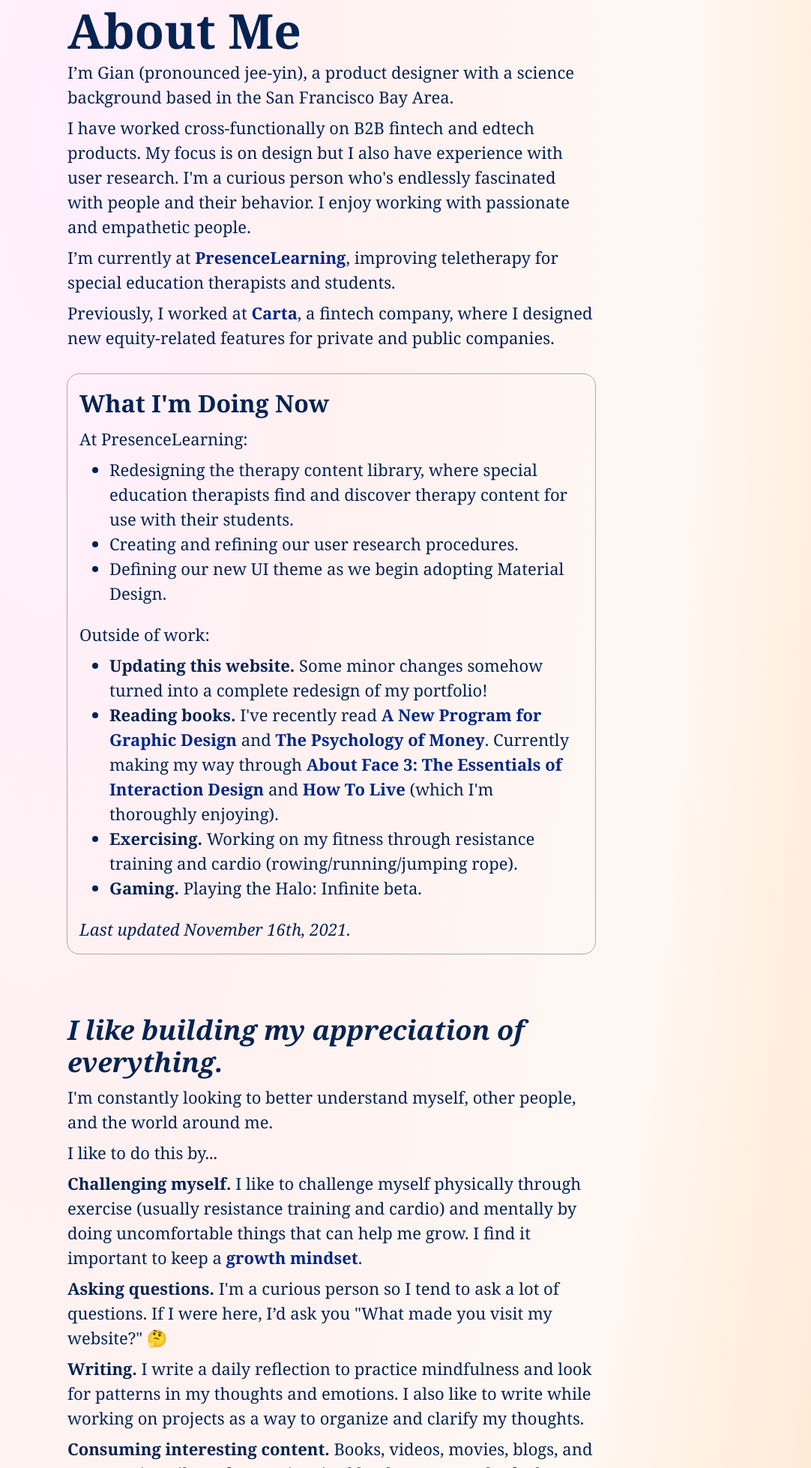
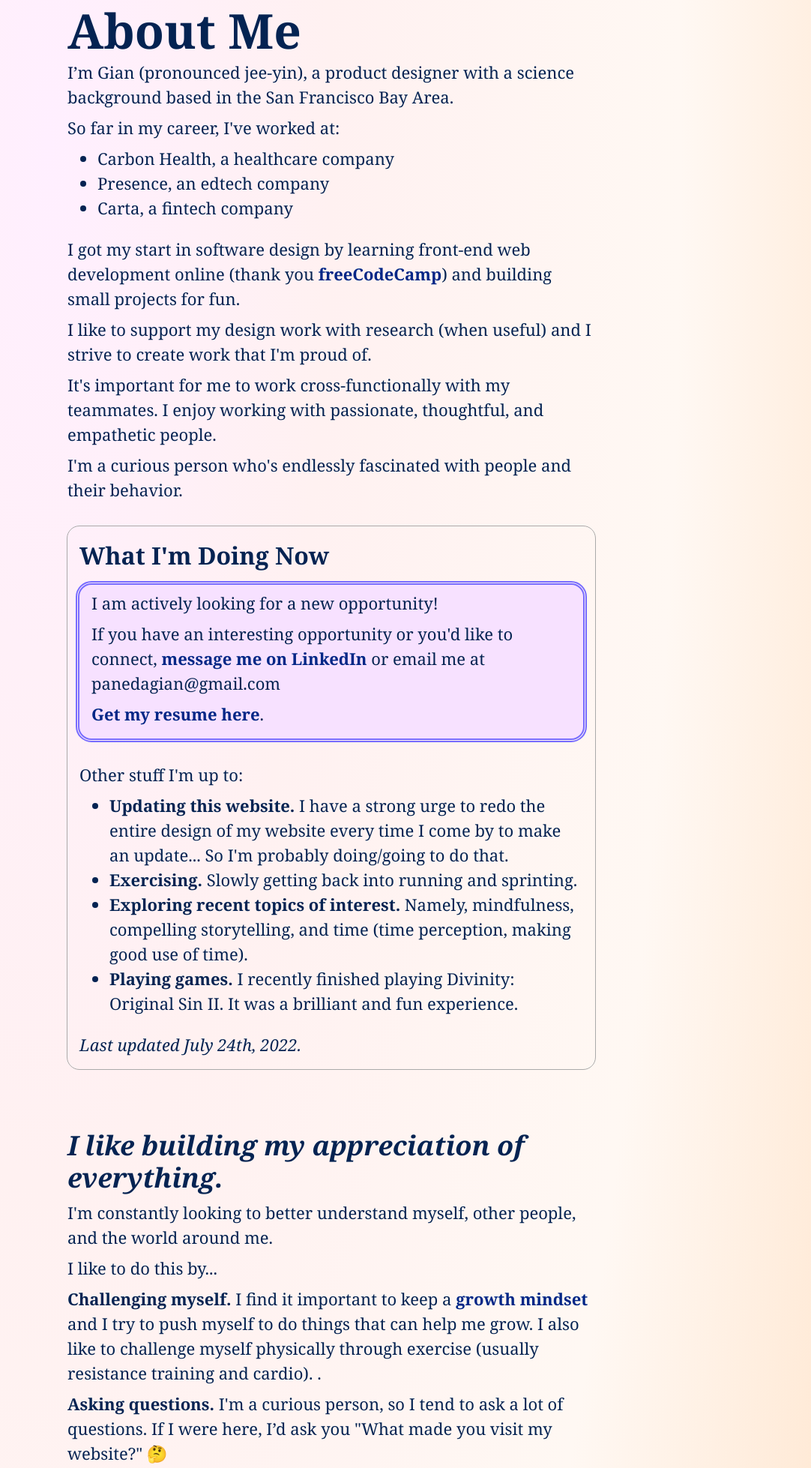
Before and after one commit to gianpaneda/gianpaneda.github.io, a plain HTML site: page about.html in a window 1280 px wide. Shown: the part 181-2139 px from the top of the page at 75% size, without its empty margins (198-1280 px from the left). Drawn offline with Linux system fonts and the light colour scheme; a web font is replaced by a local one.

Commit message:
updated about

```diff
--- a/about.html
+++ b/about.html
@@ -40,35 +40,37 @@
 				<p>
 					I’m Gian (pronounced jee-yin), a product designer with a science background based in the San Francisco Bay Area.
 				</p>
+				<p class="small-margin-bottom">So far in my career, I've worked at: </p>
+				<ul class="no-margin-top">
+					<li>Carbon Health, a healthcare company</li>
+					<li>Presence, an edtech company</li>
+					<li>Carta, a fintech company</li>
+				</ul>
+				<p>I got my start in software design by learning front-end web development online (thank you <a href="https://www.freecodecamp.org/">freeCodeCamp</a>) and building small projects for fun.</p>
+				<p>I like to support my design work with research (when useful) and I strive to create work that I'm proud of.</p>
 				<p>
-					I have worked cross-functionally on B2B fintech and edtech products. My focus is on design but I also have experience with user research. I'm a curious person who's endlessly fascinated with people and their behavior. I enjoy working with passionate and empathetic people.
-				<p>
-					I’m currently at <a href="https://www.presencelearning.com/" target="_blank">PresenceLearning</a>, improving teletherapy for special education therapists and students.
-				</p>
-				<p>
-					Previously, I worked at <a href="https://carta.com/" target="_blank">Carta</a>, a fintech company, where I designed new equity-related features for private and public companies.
-				</p>
+				It's important for me to work cross-functionally with my teammates. I enjoy working with passionate, thoughtful, and empathetic people.</p>
+				<p>I'm a curious person who's endlessly fascinated with people and their behavior. </p>
 			</div>
 			<div class="callout-box">
-				<h4 class="font-serif small-margin-bottom">What I'm Doing Now</h4>
+				<h4 class="font-serif medium-margin-bottom">What I'm Doing Now</h4>
+				<div class="attention-callout large-margin-bottom spacer">
+					<p>I am actively looking for a new opportunity!</p>
+					<p>If you have an interesting opportunity or you'd like to connect, <a href="https://www.linkedin.com/in/gianpaneda/" target="_blank">message me on LinkedIn</a> or email me at panedagian@gmail.com</p>
+					<p>
+						<a href="https://docs.google.com/document/d/1zE9jwqzhyu-PIvRkU4uxCExN5Jv-vr0GJGPdGCpW7mI/edit?usp=sharing" target="_blank">Get my resume here</a>.
+					</p>
+				</div>
 				<div>
-					<p class="small-margin-bottom">At PresenceLearning:</p>
+					<p class="small-margin-bottom">Other stuff I'm up to:</p>
 					<ul class="no-margin-top">
-						<li>Redesigning the therapy content library, where special education therapists find and discover therapy content for use with their students.</li>
-						<li>Creating and refining our user research procedures.</li>
-						<li>Defining our new UI theme as we begin adopting Material Design.</li>
+						<li><b>Updating this website.</b> I have a strong urge to redo the entire design of my website every time I come by to make an update... So I'm probably doing/going to do that.</li>
+						<li><b>Exercising.</b> Slowly getting back into running and sprinting.</li>
+						<li><b>Exploring recent topics of interest.</b> Namely, mindfulness, compelling storytelling, and time (time perception, making good use of time).</li>
+						<li><b>Playing games.</b> I recently finished playing Divinity: Original Sin II. It was a brilliant and fun experience.</li>
 					</ul>
 				</div>
-				<div>
-					<p class="small-margin-bottom">Outside of work:</p>
-					<ul class="no-margin-top">
-						<li><b>Updating this website.</b> Some minor changes somehow turned into a complete redesign of my portfolio!</li>
-						<li><b>Reading books.</b> I've recently read <a href="https://www.goodreads.com/book/show/51572616-a-new-program-for-graphic-design?ac=1&from_search=true&qid=X3jNUzkfE7&rank=1">A New Program for Graphic Design</a> and <a href="	">The Psychology of Money</a>. Currently making my way through <a href="https://www.goodreads.com/book/show/289062.About_Face_3?ac=1&from_search=true&qid=zBW2VGcIt0&rank=2">About Face 3: The Essentials of Interaction Design</a> and <a href="https://www.goodreads.com/book/show/58188742-how-to-live?from_search=true&from_srp=true&qid=CbaohhIMmb&rank=6">How To Live</a> (which I'm thoroughly enjoying).</li>
-						<li><b>Exercising.</b> Working on my fitness through resistance training and cardio (rowing/running/jumping rope).</li>
-						<li><b>Gaming.</b> Playing the Halo: Infinite beta.</li>
-					</ul>
-				</div>
-				<p><em>Last updated November 16th, 2021.</em></p>
+				<p><em>Last updated July 24th, 2022.</em></p>
 			</div>
 
 		</div>
@@ -80,30 +82,27 @@
 			I like to do this by...
 		</p>
 		<p>
-			<b>Challenging myself.</b> I like to challenge myself physically through exercise (usually resistance training and cardio) and mentally by doing uncomfortable things that can help me grow. I find it important to keep a <a href="https://en.wikipedia.org/wiki/Mindset#Fixed_and_growth_mindset">growth mindset</a>.
+			<b>Challenging myself.</b> I find it important to keep a <a href="https://en.wikipedia.org/wiki/Mindset#Fixed_and_growth_mindset">growth mindset</a> and I try to push myself to do things that can help me grow. I also like to challenge myself physically through exercise (usually resistance training and cardio). </a>.
 		</p>
 		<p>
-			<b>Asking questions.</b> I'm a curious person so I tend to ask a lot of questions. If I were here, I’d ask you "What made you visit my website?" 🤔
+			<b>Asking questions.</b> I'm a curious person, so I tend to ask a lot of questions. If I were here, I’d ask you "What made you visit my website?" 🤔
 		</p>
 		<p>
 			<b>Writing.</b> I write a daily reflection to practice mindfulness and look for patterns in my thoughts and emotions. I also like to write while working on projects as a way to organize and clarify my thoughts.</p>
 		<p>
-			<b>Consuming interesting content.</b> Books, videos, movies, blogs, and games primarily. I often get inspired by the great work of others.
+			<b>Consuming interesting content.</b> Books, videos, movies, blogs, and games primarily. I often get inspired by the great work of others. A recent book I enjoyed is <a href="https://www.goodreads.com/book/show/58188742-how-to-live?from_search=true&from_srp=true&qid=CbaohhIMmb&rank=6">How To Live</a>. A recent video I enjoyed is...
 		</p>
 		<p>
 			<b>Meeting and talking to people.</b> I find other people interesting and fun to interact with (in small to medium doses because I’m somewhat introverted).
 		</p>
 		<p>
-			<b>Traveling.</b> Most recently, I visited Japan. I liked so many things about the trip including the people, food, convenient public transportation, architecture, and the walkability of the cities I visited.
+			<b>Traveling.</b> Most recently, I visited Vietnam. It's a beautiful country and I can't wait to visit again! It was also extremely hot and humid and I got bitten by a bunch of bugs.
 		</p>
 		<p>
 			<b>Slowing down.</b> As much as I love doing lots of different things, I find slowing down  healthy. For me, this takes the form of taking walks or sitting around with no distractions.
 		</p>
-		<p>
+		<p class="large-margin-bottom">
 			I like evolving my perspective and looking for the fascinating parts of seemingly mundane things.
-		</p>
-		<p class="large-margin-bottom">
-			Thankfully, I'm very rarely bored because I find many things so interesting.
 		</p>
 
 		<h3><em>I took a non-traditional path to design.</em></h3>
@@ -114,34 +113,32 @@
 		<p>I learned everything independently by building side projects and consuming various free videos, articles, and interactive content.</p>
 		<p>This eventually led me to join Carta at around 150 employees as a product designer, where I did both design, research, and some front-end code.
 		</p>
-		<p>In hindsight, this path seems obvious as it involves my interests in technology, art, and design.  At the time, I didn't consider that my time spent drawing pictures and designing school club t-shirts and forum signatures meant anything.
+		<p>In hindsight, this path seems obvious as it involves my interests in technology, art, and design. I didn't always consider my time spent drawing pictures and designing school club t-shirts and forum signatures meaningful.
 		</p>
-		<p class="large-margin-bottom">Likewise, my hours spent playing Neopets, Runescape, and other browser-based games in the early-mid 2000s.</p>
+		<p class="large-margin-bottom">Likewise, my hundreds (maybe thousands?) of hours spent playing Neopets, Runescape, Maplestory, and other computer games in the early-mid 2000s.</p>
 
 		<h3><em>I love video games!</em></h3>
 		<p>The first video game I've ever played was Pokemon Pinball for the Game Boy Color and I've been in love ever since. </p>
 		<p>Some of my fondest memories are from playing games with friends. </p>
 		<p>Video games are a huge inspiration to me in crafting compelling experiences. I'm amazed by how the various disciplines and elements come together to create impactful, memorable, and entertaining products for the world to enjoy.</p>
 		<p>
-			Some of my top favorites in no particular order are:</p>
+			Some of my favorites in no particular order are:</p>
 			<ul>
 				<li>Halo 3</li>
 				<li>Super Smash Bros. Melee</li>
 				<li>The Elder Scrolls IV: Oblivion</li>
 				<li>Dark Souls</li>
 				<li>Pokemon: Gold Version</li>
+				<li>Divinity: Original Sin II (my newest favorite)</li>
+				<li>Final Fantasy VIII</li>
 			</ul>
-
-		<p class="large-margin-bottom">Most recently, I've been playing Mass Effect: Legendary Edition and I'm eagerly awaiting the release of Halo: Infinite!</p>
-		<div class="attention-callout xlarge-margin-bottom">
-			<p><b>There’s a lot more to me than what I’ve written here!</b></p>
-			<p>
-				If you'd like to connect, message me on <a href="https://www.linkedin.com/in/gianpaneda/" target="_blank">LinkedIn</a> or email me at panedagian@gmail.com.
-			</p>
-			<p>
-				<a href="https://docs.google.com/document/d/1zE9jwqzhyu-PIvRkU4uxCExN5Jv-vr0GJGPdGCpW7mI/edit?usp=sharing" target="_blank">Get my resume here</a>.
-			</p>
-		</div>
+			<div class="attention-callout large-margin-bottom spacer">
+				<p>I am actively looking for a new opportunity!</p>
+				<p>If you have an interesting opportunity or you'd like to connect, <a href="https://www.linkedin.com/in/gianpaneda/" target="_blank">message me on LinkedIn</a> or email me at panedagian@gmail.com</p>
+				<p>
+					<a href="https://docs.google.com/document/d/1zE9jwqzhyu-PIvRkU4uxCExN5Jv-vr0GJGPdGCpW7mI/edit?usp=sharing" target="_blank">Get my resume here</a>.
+				</p>
+			</div>
 	</div>
 </body>
 
```
Also changed, not shown: index.html (+7 -8 lines).
